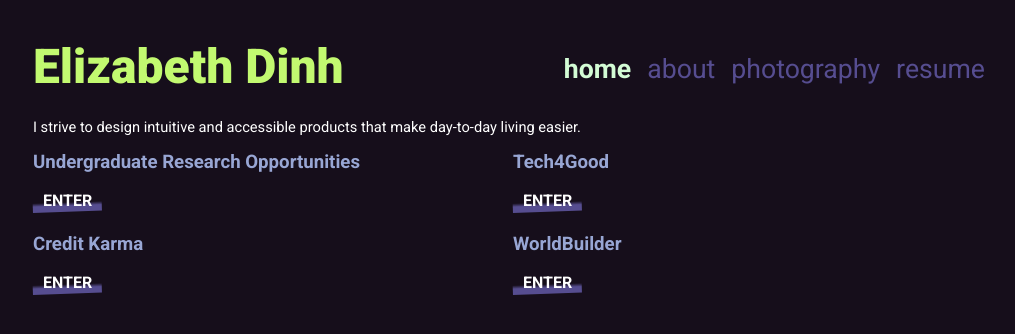
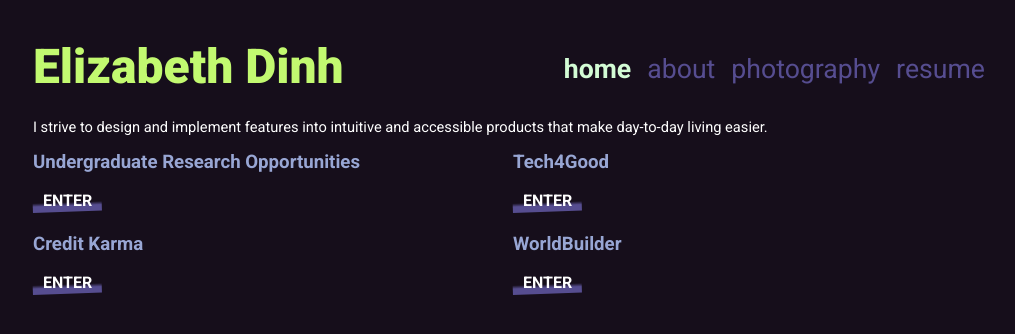
Before and after one commit to elizabethdinh/portfolio-site-v2, a Jekyll site: the page index.html, which Jekyll copies as it is, in a window 1280 px wide. Shown: the top 334 px of the page, without its empty margins (127-1142 px from the left). Built offline with Jekyll 4.4.1, drawn with Linux system fonts in a browser that asks for light colours.

Commit message:
changed about page and resume

```diff
--- a/about.html
+++ b/about.html
@@ -25,7 +25,7 @@
         <div class="bio">
             <img class="portrait" src="portrait.jpg"/>
             <p>
-                    I am a fourth-year student at <b>University of California, Santa Cruz</b>. I was born and raised in <b>Orange County, California</b>. I am expecting to graduate in June 2020 with a <b>B.A. in computer science</b> and a <b>B.S. in cognitive science</b>. I’m currently a <b>Tech4Good lab member</b> working on qualitative research and UX design for micro-learning platform, Collectively. My interests lie within the intersection of technology, design, and usability. These interests drive me to apply my skills and knowledge for improving already-existing products and designing easy-to-use, intuitive interfaces for others.
+                    I am currently a <b>full-stack software engineer</b> at the <b>U.S. Department of Defense.</b> I was born and raised in <b>Southern California</b>, but I went to <b>University of California, Santa Cruz</b> to get my bachelor degrees in <b>computer science</b> and <b>cognitive science</b>. My interests lie within the intersection of technology, design, and usability. These interests drive me to apply my skills and knowledge for improving already-existing products and designing and implementing features into easy-to-use, intuitive interfaces for others.
                     <br/><br/>
                     In my spare time, I like to:
 
--- a/index.html
+++ b/index.html
@@ -22,7 +22,7 @@
         </div>
         <br/>
         <p>
-            I strive to design intuitive and accessible products that make day-to-day living easier.
+            I strive to design and implement features into intuitive and accessible products that make day-to-day living easier.
         </p>
         <div class="projects">
             <ul>
```
Also changed, not shown: 1 other file.
